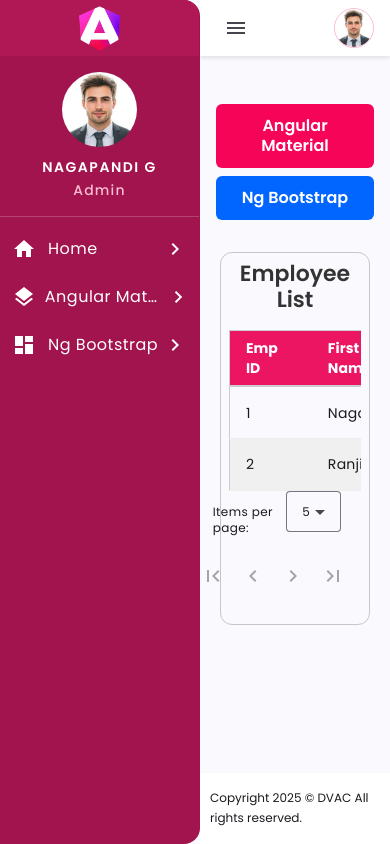
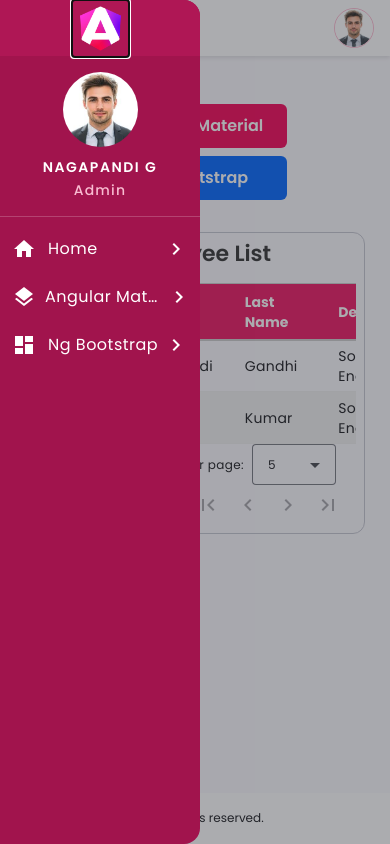
Before and after one commit to nagapandi1998/interlace, an Angular app: page /home in a window 390 px wide. Built offline with nearby package versions, Linux system fonts and the light colour scheme.

Commit message:
side nav bar bug fixed

```diff
--- a/src/app/shared/layout/layout.html
+++ b/src/app/shared/layout/layout.html
@@ -1,13 +1,17 @@
 <mat-sidenav-container class="layout-container">
 
-  <mat-sidenav #sidenav [mode]="'side'" [(opened)]="isSidebarOpen" class="sidenav">
+  <mat-sidenav #sidenav
+  [mode]="isMobile ? 'over' : 'side'"
+  [(opened)]="isSidebarOpen"
+  [ngClass]="{ 'collapsed': !isSidebarOpen }"
+  class="sidenav">
     <mat-toolbar>
       <a routerLink="/home">
         <img src="assets/logo.png" alt="logo Image" />
       </a>
 
     </mat-toolbar>
-    <div class="user-info">
+    <div class="user-info" *ngIf="isSidebarOpen">
       <img src="assets/avatar.jpg" alt="user img">
       <h6>Nagapandi G</h6>
       <p>Admin</p>
@@ -17,7 +21,7 @@
       <a mat-list-item routerLink="/home" routerLinkActive="active">
         <span class="menu-item">
           <mat-icon class="left-icon">home</mat-icon>
-          <span class="label">Home</span>
+          <span class="label" *ngIf="isSidebarOpen">Home</span>
           <mat-icon class="right-icon">chevron_right</mat-icon>
         </span>
       </a>
@@ -25,7 +29,7 @@
       <a mat-list-item routerLink="/materialform" routerLinkActive="active">
         <span class="menu-item">
           <mat-icon class="left-icon">layers</mat-icon>
-          <span class="label">Angular Material</span>
+          <span class="label" *ngIf="isSidebarOpen">Angular Material</span>
           <mat-icon class="right-icon">chevron_right</mat-icon>
         </span>
       </a>
@@ -33,7 +37,7 @@
       <a mat-list-item routerLink="/bootstrapform" routerLinkActive="active">
         <span class="menu-item">
           <mat-icon class="left-icon">dashboard</mat-icon>
-          <span class="label">Ng Bootstrap</span>
+          <span class="label" *ngIf="isSidebarOpen">Ng Bootstrap</span>
           <mat-icon class="right-icon">chevron_right</mat-icon>
         </span>
       </a>
--- a/src/app/shared/layout/layout.scss
+++ b/src/app/shared/layout/layout.scss
@@ -1,6 +1,5 @@
 .layout-container {
   height: 100vh;
-
   width: 100vw;
   overflow: hidden;
     display: flex;
@@ -12,6 +11,11 @@
 
    flex-shrink: 0;
     transition: width 0.3s ease;
+
+
+  &.collapsed {
+    width: 60px;
+  }
 }
 
 mat-toolbar {
--- a/src/app/shared/layout/layout.ts
+++ b/src/app/shared/layout/layout.ts
@@ -1,4 +1,4 @@
-import { Component } from '@angular/core';
+import { Component, HostListener } from '@angular/core';
 import { RouterOutlet, RouterLink } from '@angular/router';
 import { CommonModule } from '@angular/common';
 import { MatSidenavModule } from '@angular/material/sidenav';
@@ -30,8 +30,19 @@
 })
 export class Layout {
   isSidebarOpen = true;
+  isMobile = window.innerWidth <= 768;
 
   toggleSidebar(): void {
     this.isSidebarOpen = !this.isSidebarOpen;
   }
+
+  @HostListener('window:resize', ['$event'])
+  onResize(event: Event) {
+    this.isMobile = (event.target as Window).innerWidth <= 768;
+    if (this.isMobile) {
+      this.isSidebarOpen = false;
+    } else {
+      this.isSidebarOpen = true;
+    }
+  }
 }
```
Also changed, not shown: src/assets/avatar1.jpg (deleted), src/assets/logo.png.
